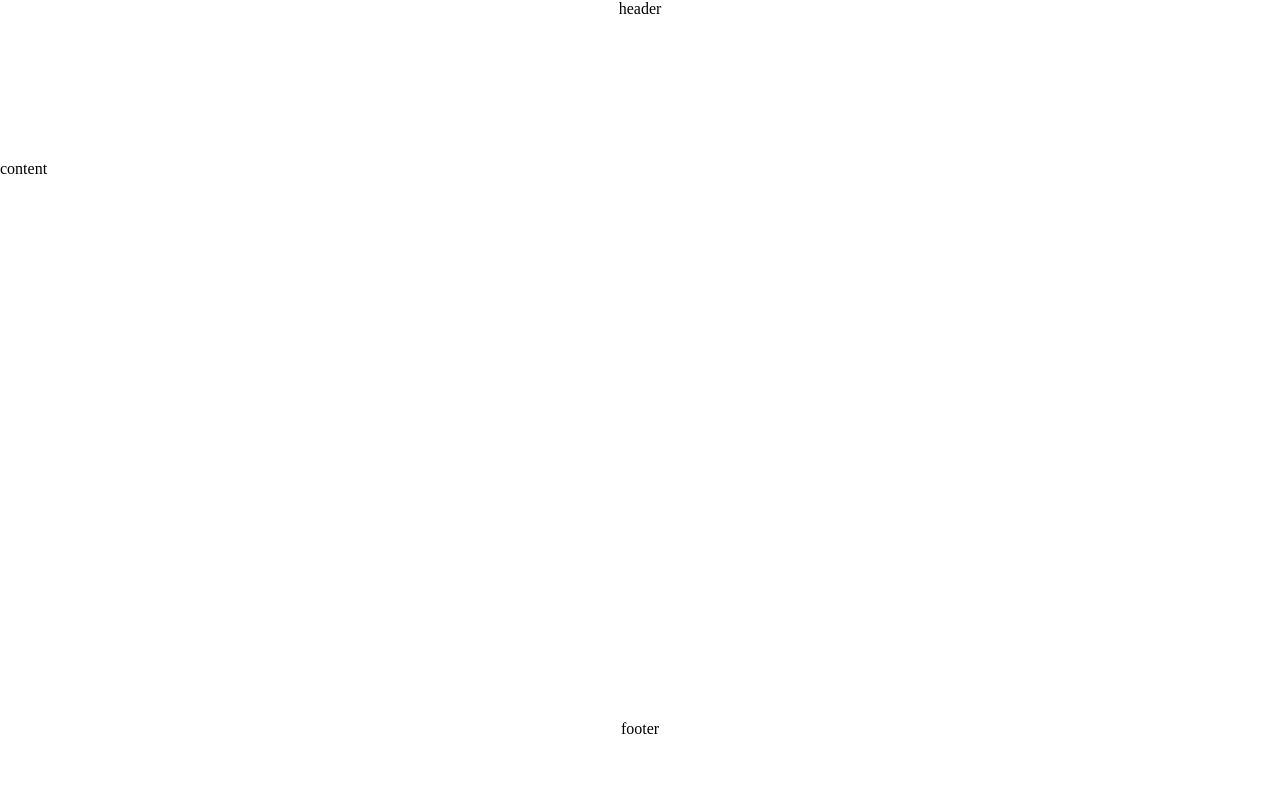
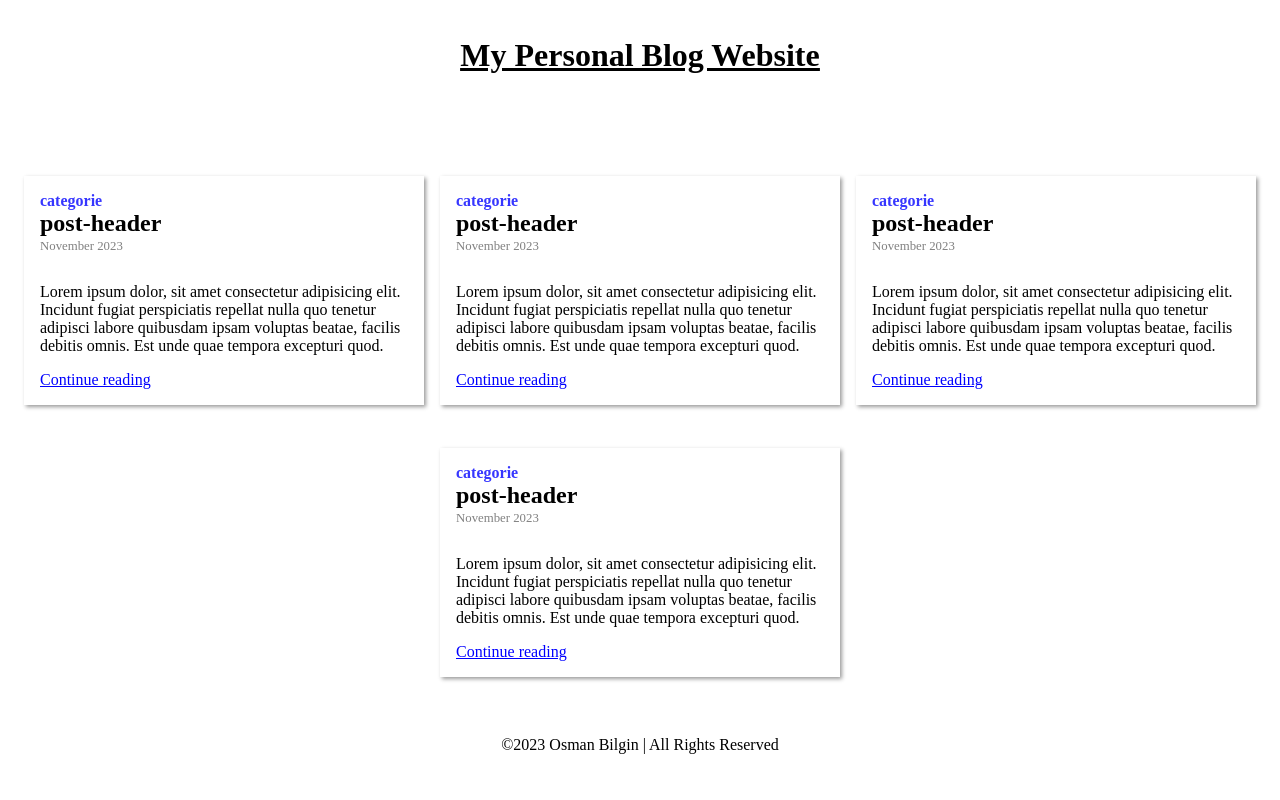
Before and after one commit to OsmanBil/Udacity-PersonalBlogWebsite, a plain HTML site: page index.html in a window 1280 px wide. Drawn offline with Linux system fonts and the light colour scheme.

Commit message:
post styling

```diff
--- a/index.html
+++ b/index.html
@@ -6,14 +6,45 @@
     <meta http-equiv="X-UA-Compatible" content="IE=edge">
     <meta name="viewport" content="width=device-width, initial-scale=1.0">
     <title>Personal Blog Website</title>
-    <link rel="stylesheet" type="text/css" href="styles.css">
+    <link rel="stylesheet" type="text/css" href="/styles.css">
 </head>
 
 <body>
     <div class="main-container">
-        <div class="header">header</div>
-        <div class="content">content</div>
-        <div class="footer">footer</div>
+        <div class="header">
+            <h1><a class="header-text" href="index.html">My Personal Blog Website</a></h1>
+        </div>
+        <div class="content">
+            <div class="post post1">
+                <div class="post-categorie">categorie</div>
+                <div class="post-header"><h2 class="post-header-h2">post-header</h2></div>
+                <div class="post-data"><p class="post-data-p">November 2023</p></div>
+                <div class="post-text"><p>Lorem ipsum dolor, sit amet consectetur adipisicing elit. Incidunt fugiat perspiciatis repellat nulla quo tenetur adipisci labore quibusdam ipsam voluptas beatae, facilis debitis omnis. Est unde quae tempora excepturi quod.</p></div>
+                <div class="post-button"><a href="">Continue reading</a></div>
+            </div>
+            <div class="post post2">
+                <div class="post-categorie">categorie</div>
+                <div class="post-header"><h2 class="post-header-h2">post-header</h2></div>
+                <div class="post-data"><p class="post-data-p">November 2023</p></div>
+                <div class="post-text"><p>Lorem ipsum dolor, sit amet consectetur adipisicing elit. Incidunt fugiat perspiciatis repellat nulla quo tenetur adipisci labore quibusdam ipsam voluptas beatae, facilis debitis omnis. Est unde quae tempora excepturi quod.</p></div>
+                <div class="post-button"><a href="">Continue reading</a></div>
+            </div>
+            <div class="post post3">
+                <div class="post-categorie">categorie</div>
+                <div class="post-header"><h2 class="post-header-h2">post-header</h2></div>
+                <div class="post-data"><p class="post-data-p">November 2023</p></div>
+                <div class="post-text"><p>Lorem ipsum dolor, sit amet consectetur adipisicing elit. Incidunt fugiat perspiciatis repellat nulla quo tenetur adipisci labore quibusdam ipsam voluptas beatae, facilis debitis omnis. Est unde quae tempora excepturi quod.</p></div>
+                <div class="post-button"><a href="">Continue reading</a></div>
+            </div>
+            <div class="post post4">
+                <div class="post-categorie">categorie</div>
+                <div class="post-header"><h2 class="post-header-h2">post-header</h2></div>
+                <div class="post-data"><p class="post-data-p">November 2023</p></div>
+                <div class="post-text"><p>Lorem ipsum dolor, sit amet consectetur adipisicing elit. Incidunt fugiat perspiciatis repellat nulla quo tenetur adipisci labore quibusdam ipsam voluptas beatae, facilis debitis omnis. Est unde quae tempora excepturi quod.</p></div>
+                <div class="post-button"><a href="">Continue reading</a></div>
+            </div>
+        </div>
+        <div class="footer">©2023 Osman Bilgin | All Rights Reserved</div>
     </div>
 </body>
 
--- a/styles.css
+++ b/styles.css
@@ -1,5 +1,12 @@
 body{
     margin: 0;
+}
+
+a{
+    color: blue;
+}
+.header-text{
+    color: black;
 }
 
 .main-container{
@@ -9,17 +16,53 @@ body{
     width: 100%;
 }
 
-.header{
-display: flex;
-justify-content: center;
+.post-categorie{
+    color: rgb(54, 54, 255);
+    font-weight: 600;
 }
 
-.content{
+.header{
+    display: flex;
+    justify-content: center;
+    text-align: center;
+    padding: 16px;
+    text-decoration: underline;
+}
 
+.post-header-h2{
+    margin-top: 0;
+    margin-bottom: 2px;
+}
 
+.post-data-p{
+    margin-top: 0;
+    color: grey;
+    font-size: 0.8em;
 }
+
+.post{
+    box-shadow: 2px 2px 4px rgba(0, 0, 0, 0.4);
+    display: flex;
+    flex-direction: column;
+    box-sizing:border-box;
+    padding: 16px;
+
+    max-width: 400px;
+}
+
+.content {
+    display: flex;
+    justify-content: center;
+    align-items: flex-start;
+    flex-wrap: wrap;
+    padding: 16px;
+    gap: 16px;
+}
+
 
 .footer{
     display: flex;
     justify-content: center;
+    text-align: center;
+    padding: 16px;
 }
```
